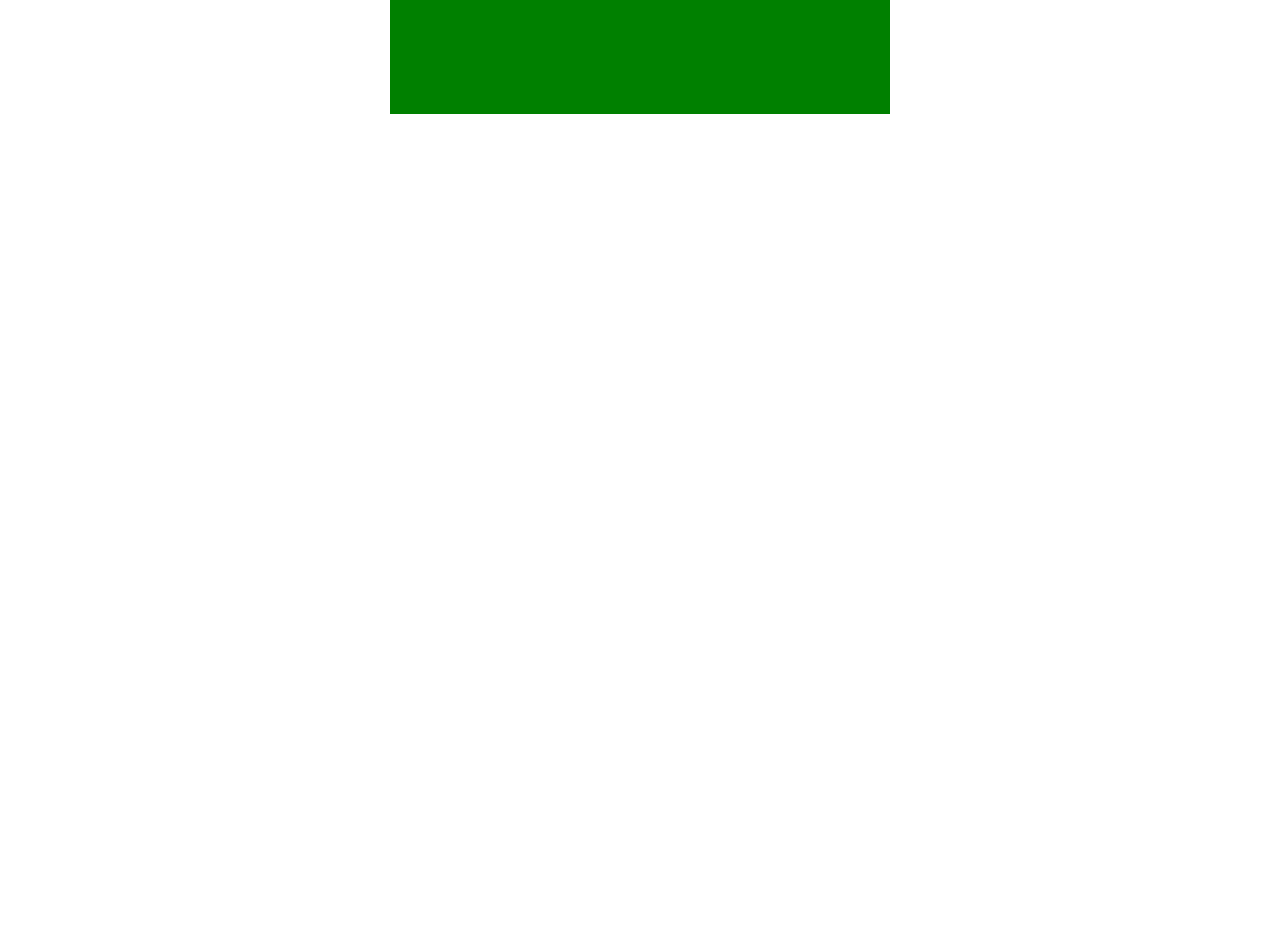
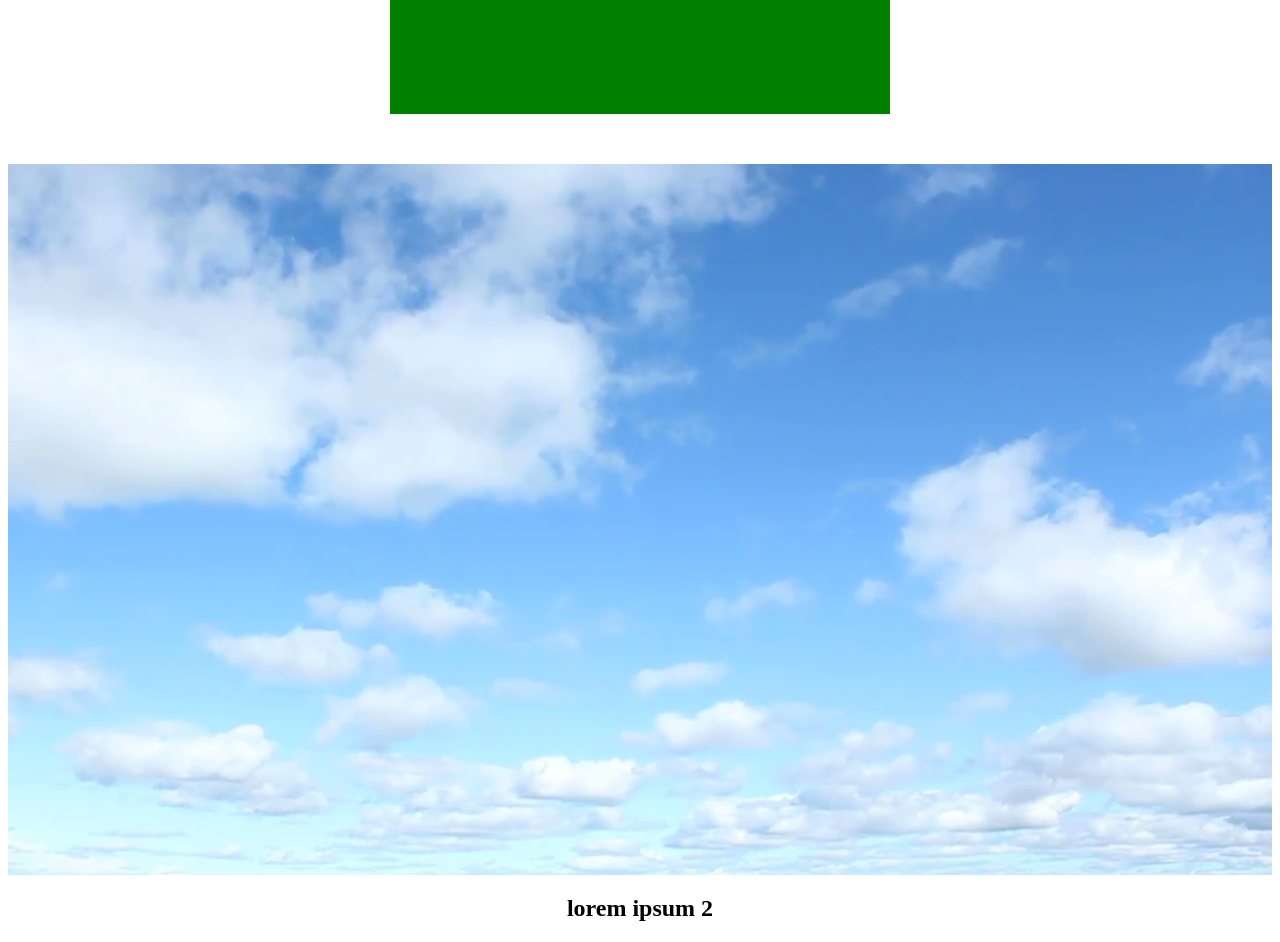
Before and after one commit to IrynaPetrash/JSA-1, a plain HTML site: page index.html in a window 1280 px wide. Shown: the part 254-1196 px from the top of the page. Before the commit the page ends 800 px from the top, so only its background shows below. Drawn offline with Linux system fonts and the light colour scheme.

Commit message:
added style file and the image into the index file

```diff
--- a/index.html
+++ b/index.html
@@ -4,19 +4,7 @@
 	<meta charset="UTF-8">
 	<meta name="viewport" content="width=device-width, initial-scale=1.0">
 	<title>JSA-1</title>
-	<style>
-		body {
-			text-align: center;
-		}
-
-		.box {
-			width: 500px;
-			min-height: 200px;
-			background: green;
-			margin-bottom: 50px;
-			margin:  auto;
-		}
-	</style>
+	<link rel="stylesheet" href="style.css">
 </head>
 <body>
 
@@ -26,6 +14,9 @@
 	<p>Lorem ipsum dolor sit amet consectetur adipisicing, elit. Provident alias nemo voluptatum tenetur deleniti non pariatur itaque nisi animi rem magni, voluptate dolorum totam quidem architecto, explicabo laborum ea. Facilis possimus repellat blanditiis aliquam repudiandae fuga quos, ad expedita quasi, cum, excepturi esse! Repellat, dignissimos adipisci. Totam dolorum quos libero, optio sint. Nisi reiciendis, atque officiis consequuntur dolorum tempora voluptate iste! Odit quia, deleniti voluptatem in cum, earum quas recusandae minus? Inventore nihil rerum, neque autem laboriosam harum molestiae ad, et incidunt obcaecati quam molestias error similique, minus voluptatum quisquam ex in libero sit amet aut, accusamus. Eum reiciendis, quia.</p>
 	<div class="box"></div>
 
+	<img src="sky.png" alt="" class="sky-img">
+	<h2>lorem ipsum 2</h2>
+
 
 </body>
 </html>
--- /dev/null
+++ b/style.css
@@ -0,0 +1,18 @@
+body {
+	text-align: center;
+}
+
+.box {
+	width: 500px;
+	min-height: 200px;
+	background: green;
+	margin-bottom: 50px;
+	margin:  auto;
+}
+
+.sky-img {
+	width: 100%;
+	display: block;
+	margin: auto;
+	margin-top: 50px;
+}
```
